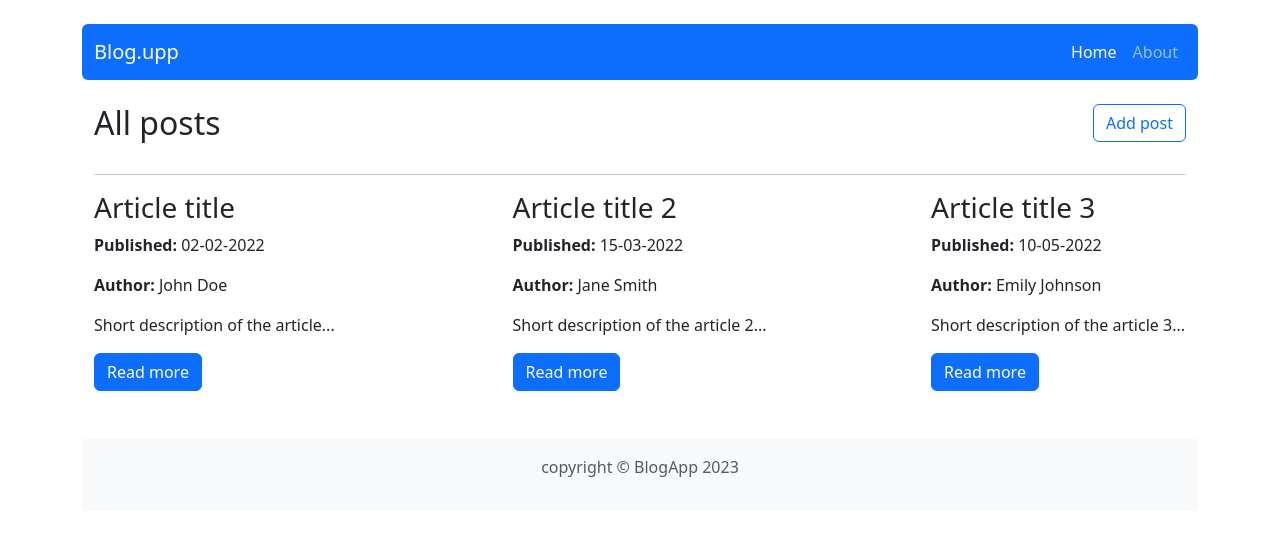
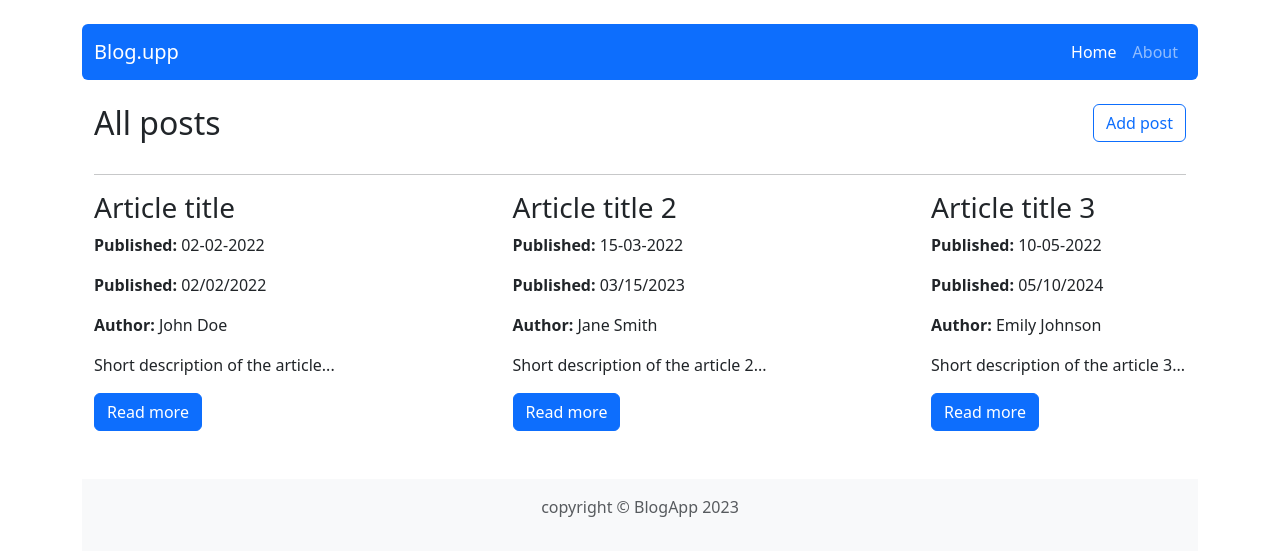
Before and after one commit to MarcinDraus/crud-react-redux-blog, a React (Create React App) app: page / in a window 1280 px wide. Shown: the top 556 px of the page. Built offline with nearby package versions, Linux system fonts and the light colour scheme.

Commit message:
react-datepicker ready

```diff
--- a/src/Redux/initialState.js
+++ b/src/Redux/initialState.js
@@ -1,20 +1,26 @@
+//import parseDate from '../utils/parseDate';
+//import dateToStr from '../utils/dateToStr';
+const initialState = {
 
-const initialState = {
     posts: [
         {
         id: '1',
         title: 'Article title',
         shortDescription: 'Short description of the article...',
         content: 'Main content of the article',
-        publishedDate: '02-02-2022',//new Date('2022-02-02'),
-        author: 'John Doe'
+        publishedDateS: '02-02-2022',
+        //publishedDate: parseDate('02-02-2022'),
+        publishedDate: new Date('2022-02-02'),
+        author: 'John Doe',
       },
       {
         id: '2',
         title: 'Article title 2',
         shortDescription: 'Short description of the article 2...',
         content: 'Main content of the article 2',
-        publishedDate: '15-03-2022',//new Date('2022-03-15'),
+        publishedDateS: '15-03-2022',
+        //publishedDate: dateToStr('2022-03-15'),
+        publishedDate: new Date('2023-03-15'),
         author: 'Jane Smith'
       },
       {
@@ -22,7 +28,9 @@ const initialState = {
         title: 'Article title 3',
         shortDescription: 'Short description of the article 3...',
         content: 'Main content of the article 3',
-        publishedDate: '10-05-2022', //new Date('2022-05-10'),
+        publishedDateS: '10-05-2022',
+        //publishedDate: dateToStr('2022-05-10'),
+        publishedDate: new Date('2024-05-10'),
         author: 'Emily Johnson'
       },
 
--- a/src/components/features/AddPostForm.js
+++ b/src/components/features/AddPostForm.js
@@ -4,6 +4,7 @@ import { useNavigate } from 'react-router-dom';
 import { useDispatch } from 'react-redux';
 import { addPost } from '../../Redux/postsRedux.js';
 import PostForm from './PostForm';
+//import dateToStr from '../../utils/dateToStr';
 
 const AddPostForm = (props) => {
 
--- a/src/components/features/AllPosts.js
+++ b/src/components/features/AllPosts.js
@@ -4,6 +4,7 @@ import { useSelector } from 'react-redux';
 import { Link } from 'react-router-dom';
 import { Button, Row, Col,  } from 'react-bootstrap';
 import { getAllPosts } from '../../Redux/postsRedux.js';
+import dateToStr from '../../utils/dateToStr';
 
 const AllPosts = () => {
   const posts = useSelector(getAllPosts);
@@ -14,7 +15,8 @@ const AllPosts = () => {
         <Col key={post.id} xs={12} sm={6} md={4} lg={3} className="mb-4">
           <div>
             <h3>{post.title}</h3>
-            <p><strong>Published: </strong> {post.publishedDate}</p>
+            <p><strong>Published: </strong> {post.publishedDateS}</p>
+            <p><strong>Published: </strong> {dateToStr(post.publishedDate)} </p>
             <p><strong>Author:</strong> {post.author}</p>
             <p>{post.shortDescription}</p>
             <Link to={`/post/${post.id}`}>
--- a/src/components/features/EditPostForm.js
+++ b/src/components/features/EditPostForm.js
@@ -4,7 +4,7 @@ import { useDispatch, useSelector } from 'react-redux';
 import { useParams, useNavigate } from 'react-router-dom';
 import { getPostById, editPost } from '../../Redux/postsRedux.js';
 import PostForm from './PostForm';
-//import DateToStr from '../../utils/dateToStr.js';
+//import dateToStr from '../../utils/dateToStr.js';
 
 const EditPostForm = () => {
   const { id } = useParams();
@@ -13,11 +13,29 @@ const EditPostForm = () => {
   const post = useSelector((state) => getPostById(state, id));
 
   const handleSubmit = (editedPost) => {
+
     dispatch(editPost({ ...post, ...editedPost, id }));
     navigate('/');
   };
 
-  return <PostForm post={post} action={handleSubmit} actionText="Save post" />;
+  return (
+    <PostForm
+      post={post}
+      action={handleSubmit}
+      publishedDate={new Date(post.publishedDate)}
+      publishedDateS={post.setpoblishedDateS}
+    //title={post.title}
+    //author={post.author}
+    // shortDestription={post.piblishedDate}
+    //publishedDate={post.publishedDate}
+    //piblishedDate={dateToStr(post.publishedDate)}
+    //publishedDateS={post.poblishedDateS}
+      actionText="Save post"
+
+    />
+
+  );
 };
 
+
 export default EditPostForm;
--- a/src/components/features/PostForm.js
+++ b/src/components/features/PostForm.js
@@ -3,22 +3,26 @@ import React, { useState } from 'react';
 import { Form, Button } from 'react-bootstrap';
 import ReactQuill from 'react-quill';
 import 'react-quill/dist/quill.snow.css';
-//import DatePicker from 'react-datepicker';
-//import 'react-datepicker/dist/react-datepicker.css';
-//import dateToStr from '../../utils/dateToStr';
+import DatePicker from 'react-datepicker';
+import 'react-datepicker/dist/react-datepicker.css';
+import dateToStr from '../../utils/dateToStr';
 
 const PostForm = ({ post, action, actionText }) => {
   const [formData, setFormData] = useState({
     title: post?.title || '',
     author: post?.author || '',
     publishedDate: post?.publishedDate || '',
+    publishedDateS: post?.publishedDateS || '',
     shortDescription: post?.shortDescription || '',
     content: post?.content || '',
   });
+  const [publishedDateS, setPublishedDateS] = useState(post?.publishedDateS || '');
+
+  const [publishedDate, setPublishedDate] = useState(new Date() || '');
 
    const handleSubmit = (e) => {
     e.preventDefault();
-    action(formData);
+    action({ ...formData, publishedDateS: publishedDateS, publishedDate: dateToStr(publishedDate) });
   };
 
   const handleChange = (e) => {
@@ -42,18 +46,14 @@ const PostForm = ({ post, action, actionText }) => {
       </Form.Group>
       <Form.Group className="mb-3">
         <Form.Label>Published</Form.Label>
-        {/* <DatePicker
-          selected={new Date(formData.publishedDate)}
-          onChange={(date) => handleChange({ target: { name: 'publishedDate', value: date } })}
-          dateFormat="MM/dd/yyyy"
-        />
-        <div>dateToStr{new Date(formData.publishedDate)}</div> */}
 
-        <Form.Control
+        <DatePicker selected={publishedDate}  onChange={(date)=> setPublishedDate(date)} />
+
+      <Form.Control
           type="text"
-          name="publishedDate"
-          value={formData.publishedDate}
-          onChange={handleChange}
+          name="publishedDateS"
+          value={publishedDateS}
+          onChange={(e) => setPublishedDateS(e.target.value)}
           placeholder="YYYY-MM-DD"
         />
       </Form.Group>
--- a/src/components/pages/Post/Post.js
+++ b/src/components/pages/Post/Post.js
@@ -5,10 +5,12 @@ import { useParams, Navigate } from 'react-router-dom';
 import { getPostById, deletePost } from '../../../Redux/postsRedux.js';
 import { Button, Col, Modal } from 'react-bootstrap';
 import { Link } from 'react-router-dom';
+import dateToStr from '../../../utils/dateToStr.js';
 
 const Post = () => {
   const { id } = useParams();
   const post = useSelector((state) => getPostById(state, id));
+  console.log("post.publishedDate:", post.publishedDate, "S",  post.bublishedDateS);
   const dispatch = useDispatch();
   const [showModal, setShowModal] = useState(false);
 
@@ -21,8 +23,7 @@ const Post = () => {
   };
 
   const handleDeletePost = () => {
-    // Wywołanie akcji "DELETE_POST" za pomocą dispatch
-    dispatch(deletePost(id));
+        dispatch(deletePost(id));
 
     // Ukrycie modala po usunięciu postu
     handleHideModal();
@@ -46,10 +47,10 @@ const Post = () => {
             </Button>{' '}
           </div>
         </div>
-        <p>{post.publishedDate}</p>
-        {/* <p>{post.content}</p> */}
-        <p dangerouslySetInnerHTML={{ __html: post.content }}></p>
-      </Col>
+        <p>{post.publishedDateS}</p>
+        <p>{dateToStr(post.publishedDate)}</p>
+        {/* <p dangerouslySetInnerHTML={{ __html: post.content }}></p> */}
+        </Col>
 
       {/* Modal do usunięcia postu */}
       <Modal show={showModal} onHide={handleHideModal} centered>
--- a/src/index.js
+++ b/src/index.js
@@ -9,7 +9,7 @@ import { BrowserRouter } from 'react-router-dom';
 import 'bootstrap/dist/css/bootstrap.min.css';
 
 //ReactDOM.render(
-  createRoot(document.getElementById('root')).render(
+ createRoot(document.getElementById('root')).render(
   <React.StrictMode>
     <BrowserRouter>
       <Provider store={store}>
@@ -18,7 +18,7 @@ import 'bootstrap/dist/css/bootstrap.min.css';
     </BrowserRouter>
   </React.StrictMode>,
  );
-  // document.getElementById('root'));
+  //document.getElementById('root'));
 
 
 
--- a/src/utils/dateToStr.js
+++ b/src/utils/dateToStr.js
@@ -1,6 +1,17 @@
-const dateToStr = (date) => {
-    const options = { year: 'numeric', month: '2-digit', day: '2-digit' };
-    return date.toLocaleDateString('en-US', options);
-  };
+const dateToStr = (datepicker) => {
+  const options = { year: 'numeric', month: '2-digit', day: '2-digit' };
+  return new Date(datepicker).toLocaleDateString('en-US', options);
+};
 
-  export default dateToStr;
+export default dateToStr;
+
+
+  // const dateToStr = (datepicker) =>
+  // datepicker
+  //   .dateString = {
+  //     year: "numeric",
+  //     month: "2-digit",
+  //     day: "2-digit",
+  //   };
+
+  // export default dateToStr;
--- /dev/null
+++ b/src/utils/parseDate.js
@@ -0,0 +1,14 @@
+
+function parseDate(dateString) {
+    const parts = dateString.split('-');
+    if (parts.length !== 3) {
+      throw new Error('Invalid date format');
+    }
+
+    const day = parseInt(parts[0], 10);
+    const month = parseInt(parts[1], 10) - 1; // Miesiące w obiekcie Date są indeksowane od 0
+    const year = parseInt(parts[2], 10);
+
+    return new Date(year, month, day);
+  }
+export default parseDate;
```
Also changed, not shown: 13 other files (tests, documents, lock files or other folders).
